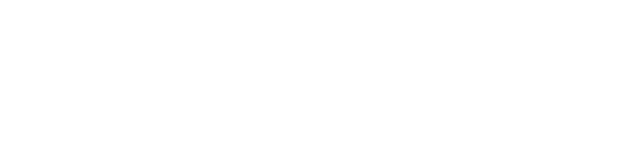
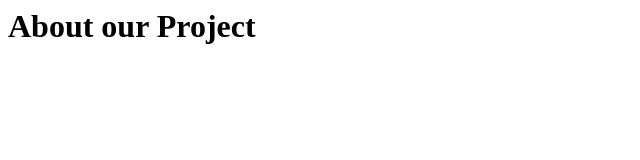
Before and after one commit to Olaronkea/377-group-final-, a plain HTML site: page about.html in a window 1280 px wide. Shown: the whole page, without its empty margins (0-640 px from the left). Drawn offline with Linux system fonts and the light colour scheme.

Commit message:
testing changes

```diff
--- a/about.html
+++ b/about.html
@@ -2,8 +2,14 @@
 
 <head>
     <title>About</title>
-    <link href="final.css" type="stylesheet">
+    <link rel="stylesheet" href="final.css">
 </head>
+
+<body>
+
+<h1>About our Project</h1>
+
+</body>
 
 
 </html>
```
